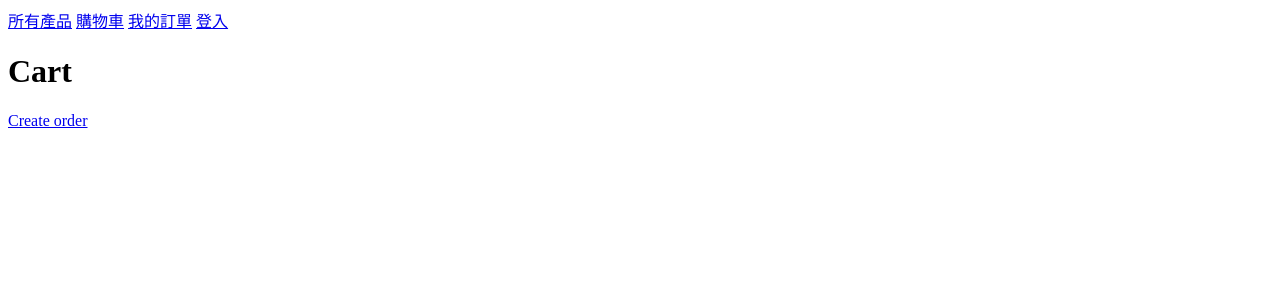
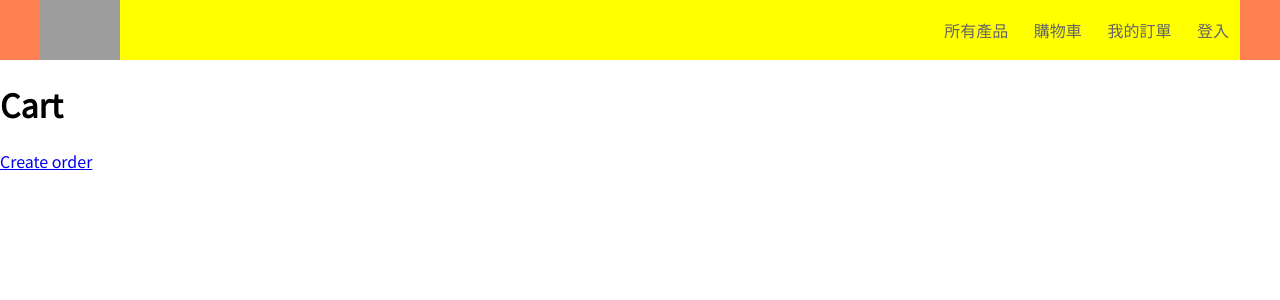
Before and after one commit to samuelyutt/WebStore, a Django app: template WebStore/templates/order/cart.html in a window 1280 px wide. Shown: the top 300 px of the page. Run offline with Django 3.2, Linux system fonts and the light colour scheme; the template is opened without the code that fills it, so the values that code supplies are empty; grey boxes are pictures that could not be loaded.

Commit message:
Add css for header

```diff
--- /dev/null
+++ b/WebStore/static/Webstore/css/style.css
@@ -0,0 +1,57 @@
+html {
+    font-family: 'Noto Sans TC', sans-serif;
+}
+
+body {
+    margin: 0;
+}
+
+header {
+    background-color: coral;
+    min-height: 60px;
+    padding: 0 20px;
+}
+
+.center {
+    display: grid;
+    place-items: center;
+}
+
+.top-nav {
+    background-color: yellow;
+    display: flex;
+    margin: auto;
+    width: 100%;
+    max-width: 1200px;
+}
+
+.nav-logo {
+    width: 20%;
+    min-width: 100px;
+}
+
+.nav-logo img {
+    max-width: 100%;
+    max-height: 60px;
+}
+
+.nav-non-logo {
+    width: 80%;
+    margin: auto;
+}
+
+.nav-item {
+    text-align: right;
+}
+
+.nav-item a {
+    padding: 5px 10px;
+    margin: 1px;
+    border-radius: 8px;
+    color: #646464;
+    text-decoration: none;
+}
+
+.nav-item a:hover {
+    background-color: #f5f5f5;
+}
--- a/WebStore/templates/base.html
+++ b/WebStore/templates/base.html
@@ -1,7 +1,36 @@
-<a href="{% url 'products:index' %}">所有產品</a>
-<a href="{% url 'order:cart' %}">購物車</a>
-<a href="{% url 'order:index' %}">我的訂單</a>
-{% if request.user.is_authenticated %}<a href="{% url 'logout' %}">登出</a>{% else %}<a href="{% url 'customer_login' %}">登入</a>{% endif %}
+{% load static %}
+<head>
+    <title>WebStore</title>
+    <meta charset="utf-8">
+    <link href="https://fonts.googleapis.com/css?family=Noto+Sans+TC&display=swap" rel="stylesheet">
+    <link rel="stylesheet" href="{% static 'Webstore/css/style.css' %}">
+</head>
+
+<body>
+    <header class="center">
+        <div class="top-nav">
+            <div class="nav-logo">
+                <img src="https://storage.googleapis.com/image.blocktempo.com/2020/04/Apple_google-partner-on-covid-19-contact-tracing-technology_04102020_inline.jpg.large_.jpg" alt="image" />
+            </div>
+            <div class="nav-non-logo">
+                <div class="nav-item">
+                    <a href="{% url 'products:index' %}">所有產品</a>
+                    <a href="{% url 'order:cart' %}">購物車</a>
+                    <a href="{% url 'order:index' %}">我的訂單</a>
+                    {% if request.user.is_authenticated %}
+                        <a href="{% url 'logout' %}">登出</a>
+                    {% else %}
+                        <a href="{% url 'customer_login' %}">登入</a>
+                    {% endif %}
+                </div>
+            </div>
+        </div>
+    </header>
+
+
+
 
 {% block content %}
 {% endblock %}
+
+</body>
```
Also changed, not shown: 1 other file.
